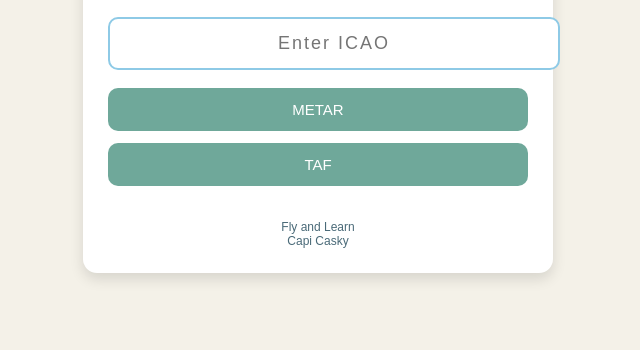
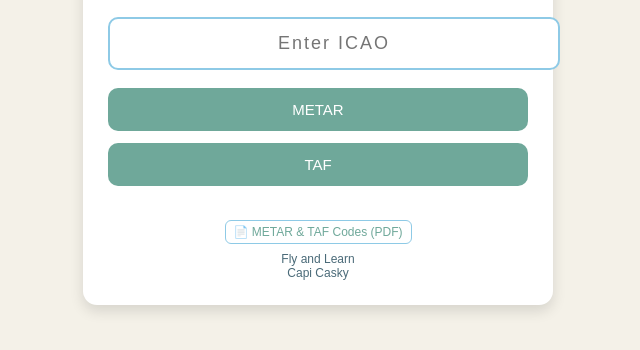
Before and after one commit to capicasky/Fly-and-Learn, a plain HTML site: page index.html in a window 1280 px wide. Shown: the part 146-496 px from the top of the page, without its empty margins (322-962 px from the left). Drawn offline with Linux system fonts and the light colour scheme.

Commit message:
Update index.html

```diff
--- a/index.html
+++ b/index.html
@@ -101,6 +101,22 @@ button {
   color:#4a6a78;
 }
 
+/* PDF link */
+.pdf-link {
+  display: inline-block;
+  margin-bottom: 8px;
+  font-size: 12px;
+  color: #6fa89a;
+  text-decoration: none;
+  border: 1px solid #8ecae6;
+  padding: 4px 8px;
+  border-radius: 6px;
+}
+
+.pdf-link:hover {
+  background-color: #eaf4fa;
+}
+
 .footer {
   text-align:center;
   font-size:12px;
@@ -127,7 +143,10 @@ button {
   <div id="result" class="result-box"></div>
 
   <div class="footer">
-    Fly and Learn<br>
+    <a href="metar_taf_codes.pdf" target="_blank" class="pdf-link">
+      📄 METAR & TAF Codes (PDF)
+    </a>
+    <div>Fly and Learn</div>
     <span>Capi Casky</span>
   </div>
 </div>
```
